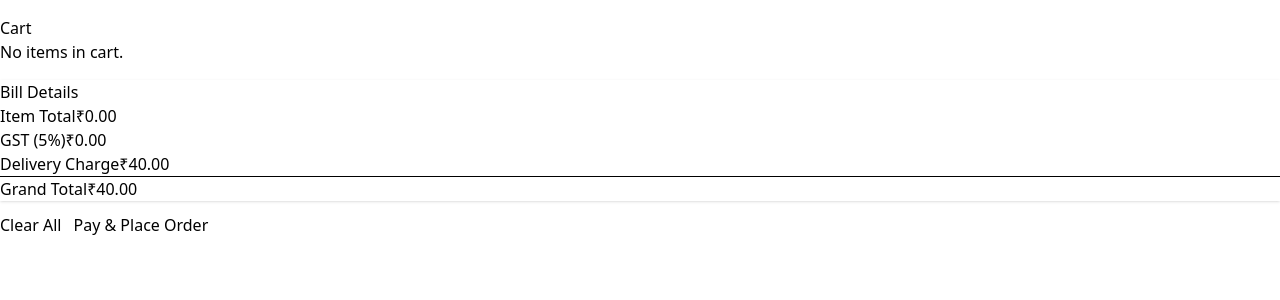
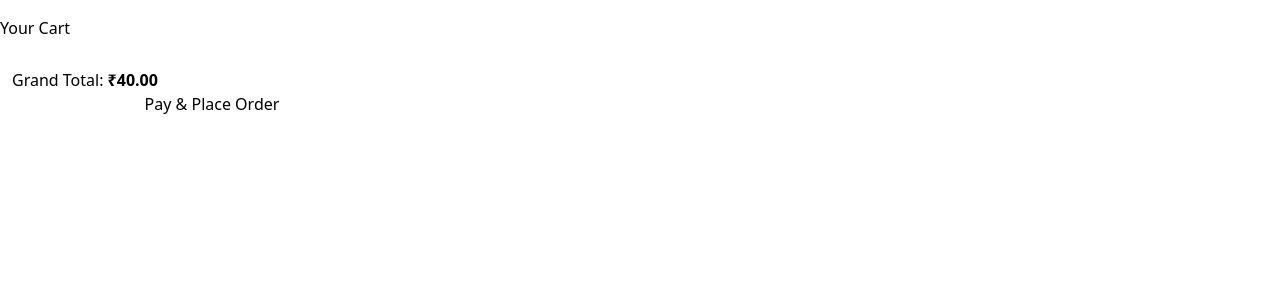
Before and after one commit to Omnia771148/spv, a Next.js app: page /cart in a window 1280 px wide. Shown: the top 300 px of the page. Built offline with nearby package versions, Linux system fonts and the light colour scheme; sample sign-in values are in the browser's storage.

Commit message:
Finalized login logic and city borders

```diff
--- a/src/app/api/create-order/route.js
+++ b/src/app/api/create-order/route.js
@@ -1,47 +1,38 @@
-// src/app/api/create-order/route.js
+import { NextResponse } from "next/server";
+import Razorpay from "razorpay";
+import connectionToDatabase from "../../../../lib/mongoose";
+import Order from "../../../../models/Order";
+
+const razorpay = new Razorpay({
+  key_id: process.env.NEXT_PUBLIC_RAZORPAY_KEY_ID,
+  key_secret: process.env.RAZORPAY_KEY_SECRET,
+});
+
 export async function POST(req) {
   try {
     await connectionToDatabase();
     const body = await req.json();
+    const { userId, items, restaurantId, grandTotal, location, aa, totalPrice, gst, deliveryCharge, totalCount } = body;
 
-    const {
-      userId, items, restaurantId, totalCount,
-      totalPrice, gst, deliveryCharge, grandTotal, aa,
-      location // ✅ Catch the location from the body
-    } = body;
-
-    const customOrderId = `ORD-${Date.now().toString().slice(-8)}`;
-
+    // 1. Create Razorpay Order
     const razorpayOrder = await razorpay.orders.create({
       amount: Math.round(Number(grandTotal) * 100),
       currency: "INR",
-      receipt: customOrderId,
+      receipt: `ORD-${Date.now()}`,
     });
 
-    // Save to MongoDB including the location object
+    // 2. Save to MongoDB
     const newOrder = await Order.create({
-      userId,
-      items,
-      totalCount,
-      totalPrice,
-      gst,
-      deliveryCharge,
-      grandTotal,
-      restaurantId,
-      orderId: customOrderId,
+      userId, items, restaurantId, totalCount, totalPrice, gst, deliveryCharge, grandTotal, aa,
+      orderId: razorpayOrder.receipt,
       razorpayOrderId: razorpayOrder.id,
       paymentStatus: "Pending",
-      aa,
-      location, // ✅ This will now save mapUrl to the Order document
+      location, // ✅ MUST BE PASSED HERE
     });
 
-    return NextResponse.json({
-      success: true,
-      dbOrderId: newOrder._id,
-      razorpayOrderId: razorpayOrder.id,
-    });
+    return NextResponse.json({ success: true, razorpayOrderId: razorpayOrder.id, dbOrderId: newOrder._id });
   } catch (error) {
-    console.error("SERVER ERROR:", error);
+    console.error("CRITICAL BACKEND ERROR:", error);
     return NextResponse.json({ success: false, message: error.message }, { status: 500 });
   }
 }
--- a/src/app/cart/page.js
+++ b/src/app/cart/page.js
@@ -3,7 +3,7 @@
 import React, { useEffect, useState } from 'react';
 import { useRouter } from "next/navigation";
 import axios from 'axios';
-import Script from 'next/script'; // ✅ Import Script to load Razorpay
+import Script from 'next/script';
 
 export default function Cart() {
   const router = useRouter();
@@ -13,7 +13,6 @@ export default function Cart() {
   const [quantities, setQuantities] = useState({});
   const aa = "gg";
 
-  // Authentication check
   useEffect(() => {
     const userId = localStorage.getItem("userId");
     if (!userId) {
@@ -23,13 +22,11 @@ export default function Cart() {
     }
   }, [router]);
 
-  // Load cart
   useEffect(() => {
     const savedCart = localStorage.getItem('cart');
     if (savedCart) {
       const parsedCart = JSON.parse(savedCart);
       setCartItems(parsedCart);
-
       const initialQuantities = {};
       parsedCart.forEach(item => {
         initialQuantities[item.id] = item.quantity || 1;
@@ -38,7 +35,6 @@ export default function Cart() {
     }
   }, []);
 
-  // Calculate totals
   useEffect(() => {
     const totals = {};
     cartItems.forEach(item => {
@@ -59,12 +55,6 @@ export default function Cart() {
     setQuantities({});
   }
 
-  const removeItem = (id) => {
-    const updatedCart = cartItems.filter(item => item.id !== id);
-    setCartItems(updatedCart);
-    localStorage.setItem('cart', JSON.stringify(updatedCart));
-  };
-
   const updateQuantity = (id, delta) => {
     setQuantities(prev => {
       const newQty = (prev[id] || 1) + delta;
@@ -72,65 +62,64 @@ export default function Cart() {
     });
   };
 
-  // ✅ UPDATED: Place order now triggers Razorpay with verification
   const placeOrder = async () => {
     if (cartItems.length === 0) return alert("Cart is empty");
 
+    // 1. Get location from localStorage
+    const latStr = localStorage.getItem("customerLat");
+    const lngStr = localStorage.getItem("customerLng");
+    const mapUrl = localStorage.getItem("customerLocationUrl");
+
+    // 🛑 VALIDATION: Prevent 500 error by ensuring data exists
+    if (!mapUrl || !latStr || !lngStr) {
+      alert("Location not verified. Please allow location access on the restaurant list page.");
+      return;
+    }
+
     try {
-      // 1. Create the Order in DB and Razorpay
+      // 2. Create the Order
       const { data } = await axios.post('/api/create-order', {
         userId: localStorage.getItem('userId'),
         items: cartItems.map(item => ({
           itemId: item.id,
           name: item.name,
-          price: item.price,
-          quantity: quantities[item.id] || 1
+          price: Number(item.price),
+          quantity: Number(quantities[item.id] || 1)
         })),
-        restaurantId: cartItems[0].restid,
+        restaurantId: String(cartItems[0].restid),
         totalCount: cartItems.length,
-        totalPrice,
-        gst: gstAmount,
-        deliveryCharge,
-        grandTotal,
+        totalPrice: Number(totalPrice),
+        gst: Number(gstAmount),
+        deliveryCharge: Number(deliveryCharge),
+        grandTotal: Number(grandTotal),
         aa,
+        location: {
+          lat: Number(latStr),
+          lng: Number(lngStr),
+          mapUrl: mapUrl
+        }
       });
 
-      if (!data.success) {
-        alert("Order initialization failed!");
-        return;
-      }
+      if (!data.success) throw new Error(data.message);
 
-      // 2. Configure and open Razorpay modal
+      // 3. Razorpay Options
       const options = {
         key: process.env.NEXT_PUBLIC_RAZORPAY_KEY_ID,
-        amount: Math.round(grandTotal * 100), // amount in paise
+        amount: Math.round(Number(grandTotal) * 100),
         currency: "INR",
-        name: "My Delivery App",
-        description: "Payment for food order",
+        name: "Kurnool Delivery",
         order_id: data.razorpayOrderId,
         handler: async function (response) {
-          try {
-            // 3. Verify Payment after user pays
           const verifyRes = await axios.post('/api/verify-payment', {
             ...response,
             dbOrderId: data.dbOrderId
           });
 
           if (verifyRes.data.success) {
-              alert('Order Paid & Placed Successfully!');
+            alert('Order Placed!');
             clear();
             router.push("/accepted-orders");
-            } else {
-              alert('Payment verification failed.');
           }
-          } catch (verifyErr) {
-            console.error('Verification error:', verifyErr);
-            alert('Error verifying payment.');
-          }
-        },
-        prefill: {
-          name: "Customer Name",
-          contact: "9999999999"
         },
         theme: { color: "#3399cc" },
       };
@@ -138,59 +127,30 @@ export default function Cart() {
       const rzp = new window.Razorpay(options);
       rzp.open();
     } catch (err) {
-      console.error('Payment initialization error:', err);
-      alert("Error starting payment flow");
+      console.error('Payment Error:', err.response?.data || err.message);
+      alert("Error: " + (err.response?.data?.message || err.message));
     }
   };
 
-  if (loading) return <p>Checking authentication...</p>;
+  if (loading) return <p>Loading...</p>;
 
   return (
-    <div className="mt-4">
+    <div className="container mt-4">
       <Script src="https://checkout.razorpay.com/v1/checkout.js" />
-
-      <h2>Cart</h2>
-
-      {cartItems.length === 0 ? (
-        <p>No items in cart.</p>
-      ) : (
-        <ul className="list-unstyled">
+      <h2>Your Cart</h2>
       {cartItems.map(item => (
-            <li key={item.id} className="mb-2">
-              {item.name} - ₹{item.price} x {quantities[item.id]}
-              <button onClick={() => updateQuantity(item.id, -1)} className="btn btn-sm btn-secondary ms-2">-</button>
-              <button onClick={() => updateQuantity(item.id, 1)} className="btn btn-sm btn-secondary ms-1">+</button>
-              <button onClick={() => removeItem(item.id)} className="btn btn-sm btn-danger ms-2">Remove</button>
-            </li>
-          ))}
-        </ul>
-      )}
-
-      <div className="card shadow-sm mt-4">
-        <div className="card-body">
-          <h5>Bill Details</h5>
-          <div className="d-flex justify-content-between">
-            <span>Item Total</span>
-            <span>₹{totalPrice.toFixed(2)}</span>
-          </div>
-          <div className="d-flex justify-content-between">
-            <span>GST (5%)</span>
-            <span>₹{gstAmount.toFixed(2)}</span>
-          </div>
-          <div className="d-flex justify-content-between">
-            <span>Delivery Charge</span>
-            <span>₹40.00</span>
-          </div>
-          <hr />
-          <div className="d-flex justify-content-between fw-bold">
-            <span>Grand Total</span>
-            <span>₹{grandTotal.toFixed(2)}</span>
+        <div key={item.id} className="d-flex justify-content-between border-bottom py-2">
+          <span>{item.name} x {quantities[item.id]}</span>
+          <div>
+            <button onClick={() => updateQuantity(item.id, -1)} className="btn btn-sm btn-light">-</button>
+            <button onClick={() => updateQuantity(item.id, 1)} className="btn btn-sm btn-light">+</button>
           </div>
         </div>
+      ))}
+      <div className="mt-4 p-3 bg-light rounded">
+        <p>Grand Total: <strong>₹{grandTotal.toFixed(2)}</strong></p>
+        <button onClick={placeOrder} className="btn btn-primary w-100">Pay & Place Order</button>
       </div>
-
-      <button onClick={clear} className="btn btn-warning mt-3 me-3">Clear All</button>
-      <button onClick={placeOrder} className="btn btn-primary mt-3">Pay & Place Order</button>
     </div>
   );
 }
```
Also changed, not shown: src/app/restorentList/restorentList.jsx (+19 -28 lines). Lines whose indentation alone changed are shown as unchanged.
